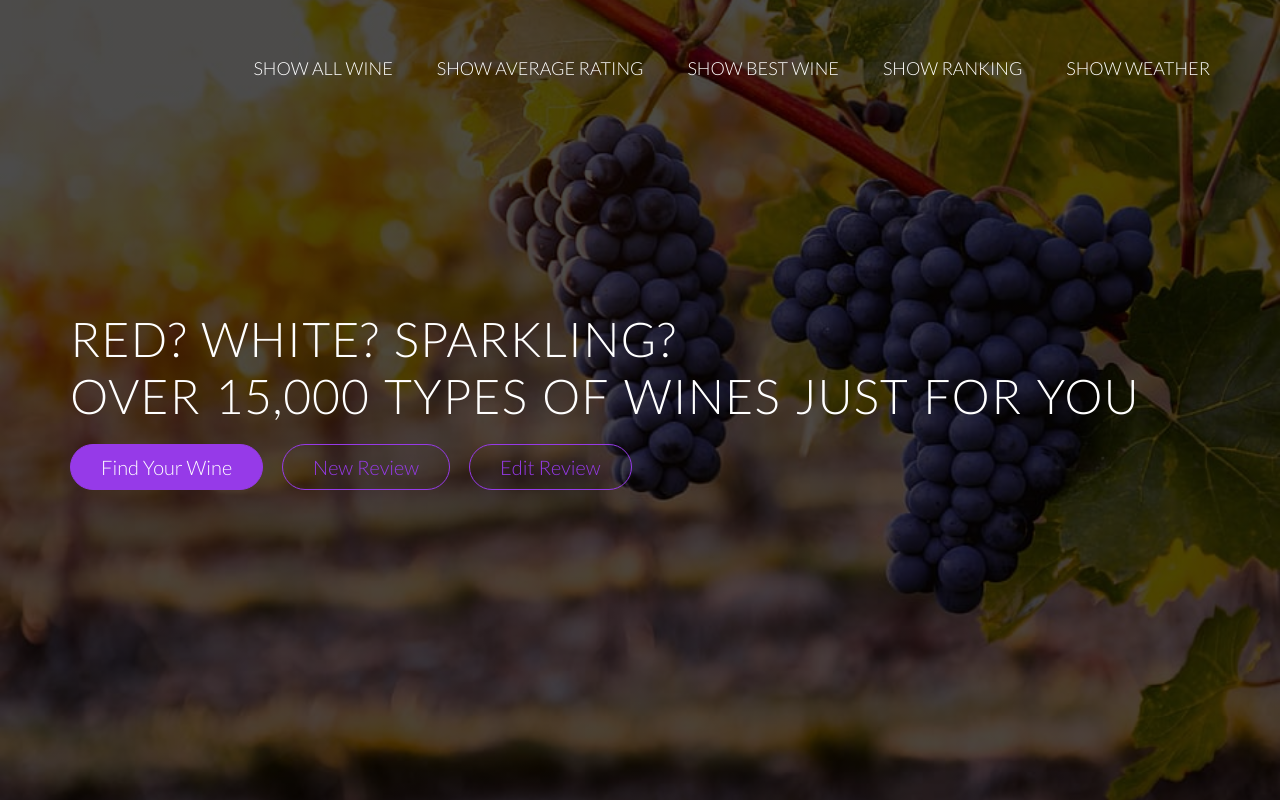
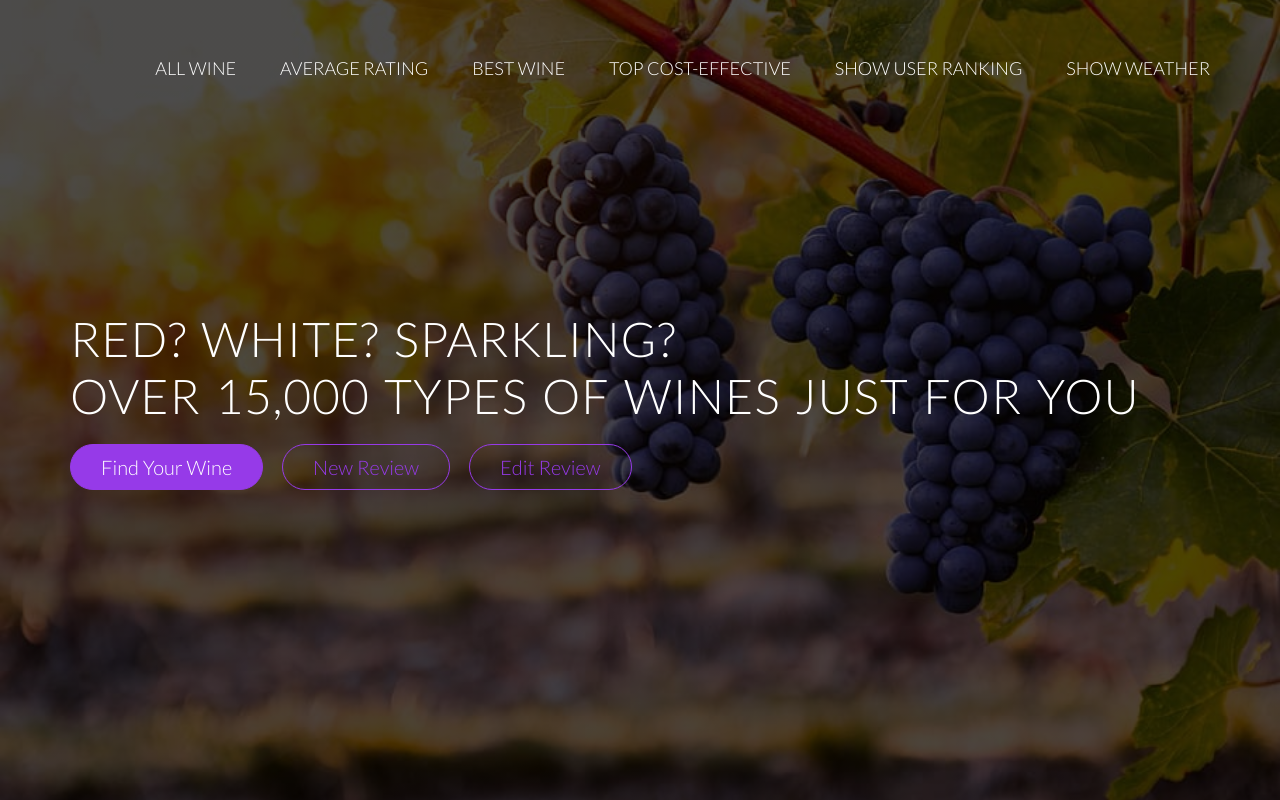
Before and after one commit to limjen427/CS411_Database_Systems_Final, a Flask app: page / in a window 1280 px wide. Run offline with Flask 2, Linux system fonts and the light colour scheme; some libraries are stand-ins or nearby versions.

Commit message:
Stage 5 complete

```diff
--- a/Wine/app.py
+++ b/Wine/app.py
@@ -180,6 +180,14 @@ def get_cheap_best_wine():
             """
     return try_query(query)
 
+@app.route('/wine/bonus', methods = ['GET'])
+def get_bonuspoints():
+    query = """
+            SELECT name, bonuspoints FROM Wine
+            ORDER BY bonuspoints DESC
+            LIMIT 5
+            """
+    return try_query(query)
 
 
 @app.route('/wine/ranking', methods = ['GET'])
--- a/Wine/templates/index.html
+++ b/Wine/templates/index.html
@@ -14,10 +14,11 @@
             <nav>
                 <div class="row">
                     <ul class="main-nav js--main-nav">
-                        <li><a href="/wine/all">Show all Wine</a></li>
-                        <li><a href="/wine/avgRating">Show Average Rating</a></li>
-                        <li><a href="/wine/best">Show Best Wine</a></li>
-                        <li><a href="/wine/ranking">Show Ranking</a></li>
+                        <li><a href="/wine/all">All Wine</a></li>
+                        <li><a href="/wine/avgRating">Average Rating</a></li>
+                        <li><a href="/wine/best">Best Wine</a></li>
+                        <li><a href="/wine/bonus">Top Cost-Effective</a></li>
+                        <li><a href="/wine/ranking">Show User Ranking</a></li>
                         <li><a href="/weather">Show Weather</a></li>
                     </ul>
                     <a class="mobile-nav-icon js--nav-icon"><i class="icon ion-md-menu"></i></a>
```
